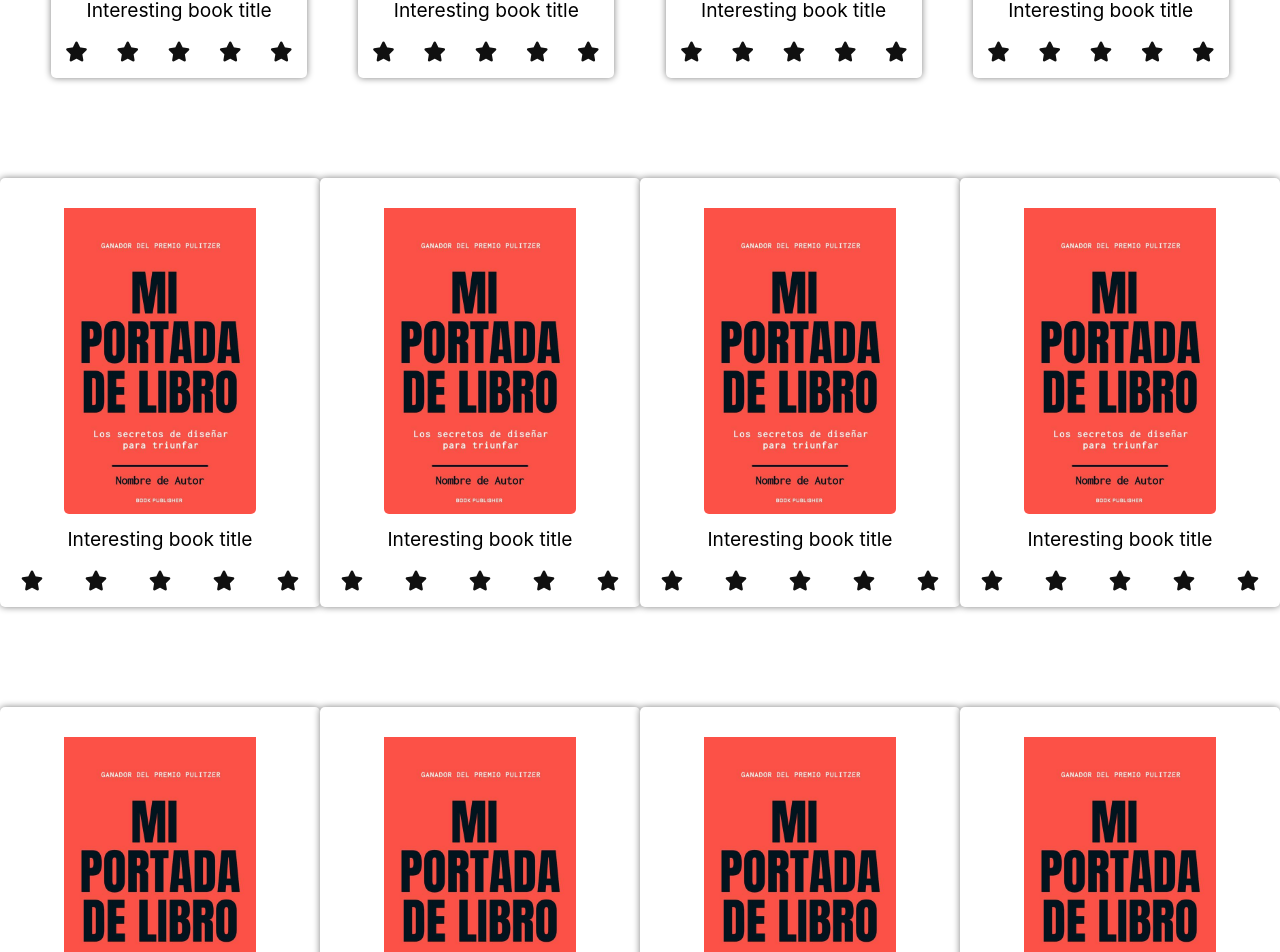
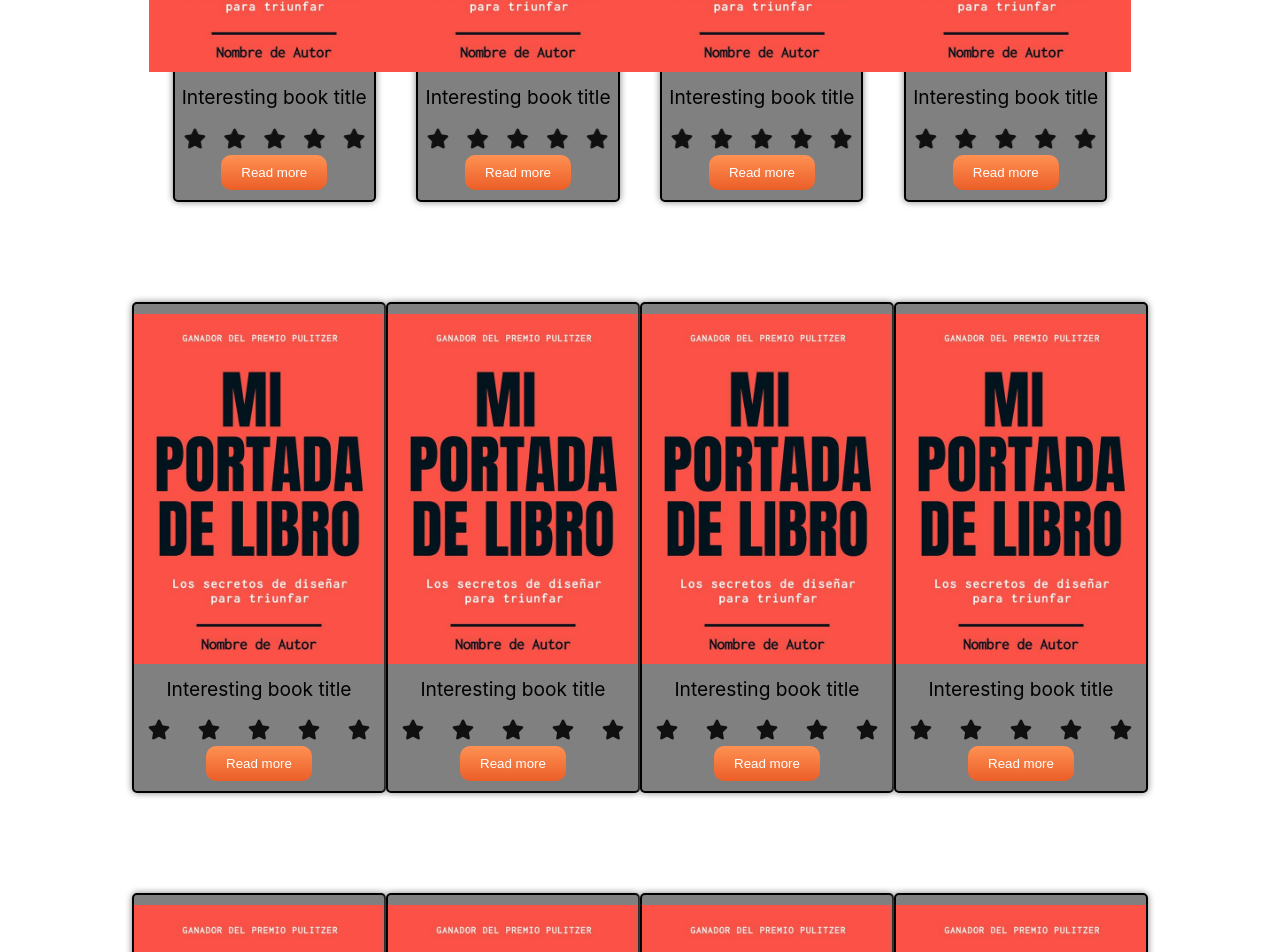
Before and after one commit to mgg709/BookWise, a Vue app in the folder frontend/bookwise-front/: page / in a window 1280 px wide. Shown: the part 780-1732 px from the top of the page. Built offline with nearby package versions, Linux system fonts and the light colour scheme.

Commit message:
Refactor button and bookcard

```diff
--- a/frontend/bookwise-front/src/components/BookCard.vue
+++ b/frontend/bookwise-front/src/components/BookCard.vue
@@ -1,7 +1,9 @@
-<script setup></script>
+<script setup>
+import Button from "../components/Button.vue"
+</script>
 
 <template>
-    <div class="container-book-card" @click="redirectToBook">
+    <!--div class="container-book-card">
         <img src="../assets/template-book-cover.jpeg" alt="Portada del libro">
         <p>Interesting book title</p>
         <div class="rating-book-row">
@@ -12,14 +14,33 @@
             <input type="radio" name="star" id="star5"><label for="star5"></label>
             <span></span>
         </div>
-    </div>
+    </div-->
+    <section class="container-book-card">
+        <img :src= "`src/assets/${imageName}.jpeg`" alt="Portada del libro">
+        <p>Interesting book title</p>
+        <section class="rating-book-row">
+            <input type="radio" name="star" id="star1"><label for="star1"></label>
+            <input type="radio" name="star" id="star2"><label for="star2"></label>
+            <input type="radio" name="star" id="star3"><label for="star3"></label>
+            <input type="radio" name="star" id="star4"><label for="star4"></label>
+            <input type="radio" name="star" id="star5"><label for="star5"></label>
+        </section>
+        <Button textButton="Read more" @click="redirectToBook"></Button>
+    </section>
 </template>
 
 <script>
 export default {
+  name: "BookCard",
   methods: {
     redirectToBook() {
       this.$router.push('/book');
+    }
+  },
+  props:{
+    imageName:{
+        type: String,
+        required: true
     }
   }
 }
@@ -37,13 +58,18 @@ export default {
     border-radius: 5px;
     box-shadow: 0px 0px 7px gray;
     padding: 10px 0px;
-    margin:0px;
+    margin:0px;*/
+    max-height: 100x;
+    border: 2px solid;
+    display: flex;
+    background-color: gray;
+    flex-direction: column;
 }
 
 .container-book-card img{
-    width: 60%;
-    border-radius: 5px;
-    padding-top: 20px;
+    object-fit: cover;
+    width: 250px;
+    height: 350px;
 }
 
 .container-book-card p{
--- /dev/null
+++ b/frontend/bookwise-front/src/components/Button.vue
@@ -0,0 +1,17 @@
+<template>
+    <button class="button--class" >
+        <span class="tooltip">{{ textButton }}</span>
+    </button>
+</template>
+
+<script>
+export default{
+    name: "Button",
+    props:{
+        textButton:{
+            type: String,
+            required: true
+        }
+    }
+}
+</script>
--- a/frontend/bookwise-front/src/components/NavigationBar.vue
+++ b/frontend/bookwise-front/src/components/NavigationBar.vue
@@ -1,5 +1,5 @@
 <script setup>
-
+import Button from "../components/Button.vue"
 </script>
 <template>
     <div class="content-bar">
@@ -8,8 +8,8 @@
         <span class="recommend-books-title">Recommend me a book</span>
         <input type="text" class="search-input" placeholder="Título...">
         <div class="login-buttons">
-            <button @click="redirectToLogIn">Sign in</button>
-            <button @click="redirectToSignUp">Sign up</button>
+            <Button textButton="Sign in" @click="redirectToLogIn"></Button>
+            <Button textButton="Sign up" @click="redirectToSignUp"></Button>
         </div>
 
     </div>
--- a/frontend/bookwise-front/src/views/HomeView.vue
+++ b/frontend/bookwise-front/src/views/HomeView.vue
@@ -1,6 +1,7 @@
 <script setup>
 import BookCard from '../components/BookCard.vue'
 import Footer from '../components/Footer.vue'
+import Button from "../components/Button.vue"
 </script>
 
 <template>
@@ -15,36 +16,36 @@ import Footer from '../components/Footer.vue'
     </div>
   </div>
   <div class="book-list">
-    <BookCard class="book-card"></BookCard>
-    <BookCard class="book-card"></BookCard>
-    <BookCard class="book-card"></BookCard>
-    <BookCard class="book-card"></BookCard>
+    <BookCard class="book-card" imageName="template-book-cover"></BookCard>
+    <BookCard class="book-card" imageName="template-book-cover"></BookCard>
+    <BookCard class="book-card" imageName="template-book-cover"></BookCard>
+    <BookCard class="book-card" imageName="template-book-cover"></BookCard>
   </div>
   <div class="book-list">
-    <BookCard></BookCard>
-    <BookCard></BookCard>
-    <BookCard></BookCard>
-    <BookCard></BookCard>
+    <BookCard imageName="template-book-cover"></BookCard>
+    <BookCard imageName="template-book-cover"></BookCard>
+    <BookCard imageName="template-book-cover"></BookCard>
+    <BookCard imageName="template-book-cover"></BookCard>
   </div>
   <div class="book-list">
-    <BookCard></BookCard>
-    <BookCard></BookCard>
-    <BookCard></BookCard>
-    <BookCard></BookCard>
+    <BookCard imageName="template-book-cover"></BookCard>
+    <BookCard imageName="template-book-cover"></BookCard>
+    <BookCard imageName="template-book-cover"></BookCard>
+    <BookCard imageName="template-book-cover"></BookCard>
   </div>
   <div class="book-list">
-    <BookCard></BookCard>
-    <BookCard></BookCard>
-    <BookCard></BookCard>
-    <BookCard></BookCard>
+    <BookCard imageName="template-book-cover"></BookCard>
+    <BookCard imageName="template-book-cover"></BookCard>
+    <BookCard imageName="template-book-cover"></BookCard>
+    <BookCard imageName="template-book-cover"></BookCard>
   </div>
   <div class="book-list">
-    <BookCard></BookCard>
-    <BookCard></BookCard>
-    <BookCard></BookCard>
-    <BookCard></BookCard>
+    <BookCard imageName="template-book-cover"></BookCard>
+    <BookCard imageName="template-book-cover"></BookCard>
+    <BookCard imageName="template-book-cover"></BookCard>
+    <BookCard imageName="template-book-cover"></BookCard>
   </div>
-  <button id="load-more">Load more</button>
+  <Button id="load-more" textButton="Load more"></Button>
 </div>
 <Footer class="footer"></Footer>
 </template>
@@ -56,6 +57,7 @@ import Footer from '../components/Footer.vue'
     flex-direction: column;
     justify-content: center;
     align-items: center;
+    width: 100vw;
 }
 #parallelogram-right {
   display: flex;
--- a/frontend/bookwise-front/src/views/LoginView.vue
+++ b/frontend/bookwise-front/src/views/LoginView.vue
@@ -1,4 +1,6 @@
-<script setup></script>
+<script setup>
+import Button from "../components/Button.vue"
+</script>
 
 <template>
     <div class="form-body">
@@ -6,7 +8,7 @@
         <form class="login-form">
             <input class="input" type="text" placeholder="Email or username">
             <input class="input" type="password" placeholder="Password">
-            <button>Log in</button>
+            <Button textButton="Submit"></Button>
         </form>
     </div>
 </template>
--- a/frontend/bookwise-front/src/views/SellingView.vue
+++ b/frontend/bookwise-front/src/views/SellingView.vue
@@ -7,31 +7,31 @@ import Footer from '../components/Footer.vue'
   <h1>Top selling books</h1>
   <div class="top-sellings-books">
     <div class="layer-list">
-      <BookCard class="book"></BookCard>
-      <BookCard class="book"></BookCard>
-      <BookCard class="book"></BookCard>
-      <BookCard class="book"></BookCard>
-      <BookCard class="book"></BookCard>
-      <BookCard class="book"></BookCard>
-      <BookCard class="book"></BookCard>
-      <BookCard class="book"></BookCard>
-      <BookCard class="book"></BookCard>
-      <BookCard class="book"></BookCard>
+      <BookCard imageName="template-book-cover"></BookCard>
+      <BookCard imageName="template-book-cover"></BookCard>
+      <BookCard imageName="template-book-cover"></BookCard>
+      <BookCard imageName="template-book-cover"></BookCard>
+      <BookCard imageName="template-book-cover"></BookCard>
+      <BookCard imageName="template-book-cover"></BookCard>
+      <BookCard imageName="template-book-cover"></BookCard>
+      <BookCard imageName="template-book-cover"></BookCard>
+      <BookCard imageName="template-book-cover"></BookCard>
+      <BookCard imageName="template-book-cover"></BookCard>
     </div>
   </div>
   <h1>Top best rated</h1>
   <div class="top-best-rated">
     <div class="layer-list">
-      <BookCard class="book"></BookCard>
-      <BookCard class="book"></BookCard>
-      <BookCard class="book"></BookCard>
-      <BookCard class="book"></BookCard>
-      <BookCard class="book"></BookCard>
-      <BookCard class="book"></BookCard>
-      <BookCard class="book"></BookCard>
-      <BookCard class="book"></BookCard>
-      <BookCard class="book"></BookCard>
-      <BookCard class="book"></BookCard>
+      <BookCard imageName="template-book-cover"></BookCard>
+      <BookCard imageName="template-book-cover"></BookCard>
+      <BookCard imageName="template-book-cover"></BookCard>
+      <BookCard imageName="template-book-cover"></BookCard>
+      <BookCard imageName="template-book-cover"></BookCard>
+      <BookCard imageName="template-book-cover"></BookCard>
+      <BookCard imageName="template-book-cover"></BookCard>
+      <BookCard imageName="template-book-cover"></BookCard>
+      <BookCard imageName="template-book-cover"></BookCard>
+      <BookCard imageName="template-book-cover"></BookCard>
     </div>
   </div>
   <Footer></Footer>
@@ -73,12 +73,6 @@ import Footer from '../components/Footer.vue'
   overflow-x: auto;
 }
 
-.book{
-  margin-left: 2.5px;
-  margin-right: 2.5px;
-  padding: 15px 30px;
-}
-
 Footer{
   width: 100%;
   text-align: center;
--- a/frontend/bookwise-front/src/views/SignUp.view.vue
+++ b/frontend/bookwise-front/src/views/SignUp.view.vue
@@ -1,4 +1,6 @@
-<script setup></script>
+<script setup>
+import Button from "../components/Button.vue"
+</script>
 
 <template>
     <div class="form-body">
@@ -8,7 +10,7 @@
             <input class="input" type="text" placeholder="Username">
             <input class="input" type="password" placeholder="Password">
             <input class="input" type="password" placeholder="Repeat password">
-            <button>Sing Up</button>
+            <Button textButton="Submit"></Button>
         </form>
     </div>
 </template>
```
